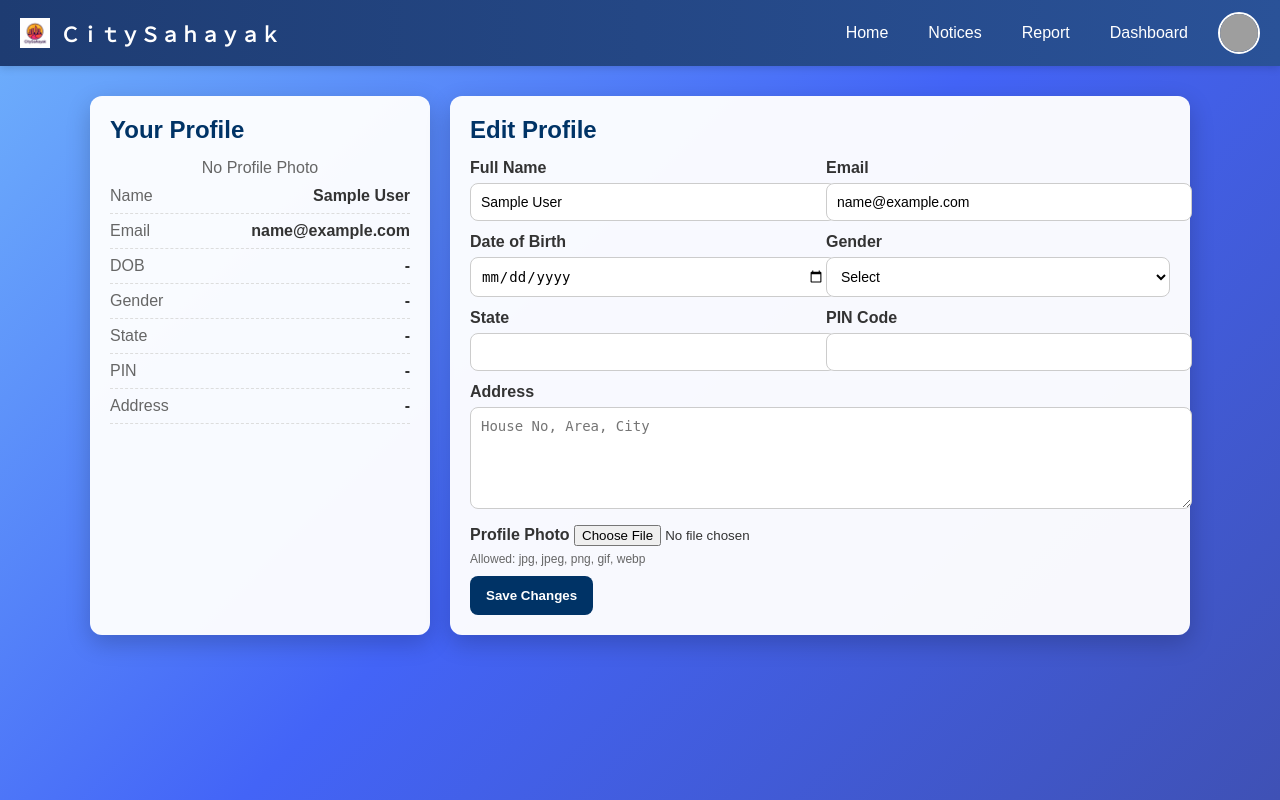
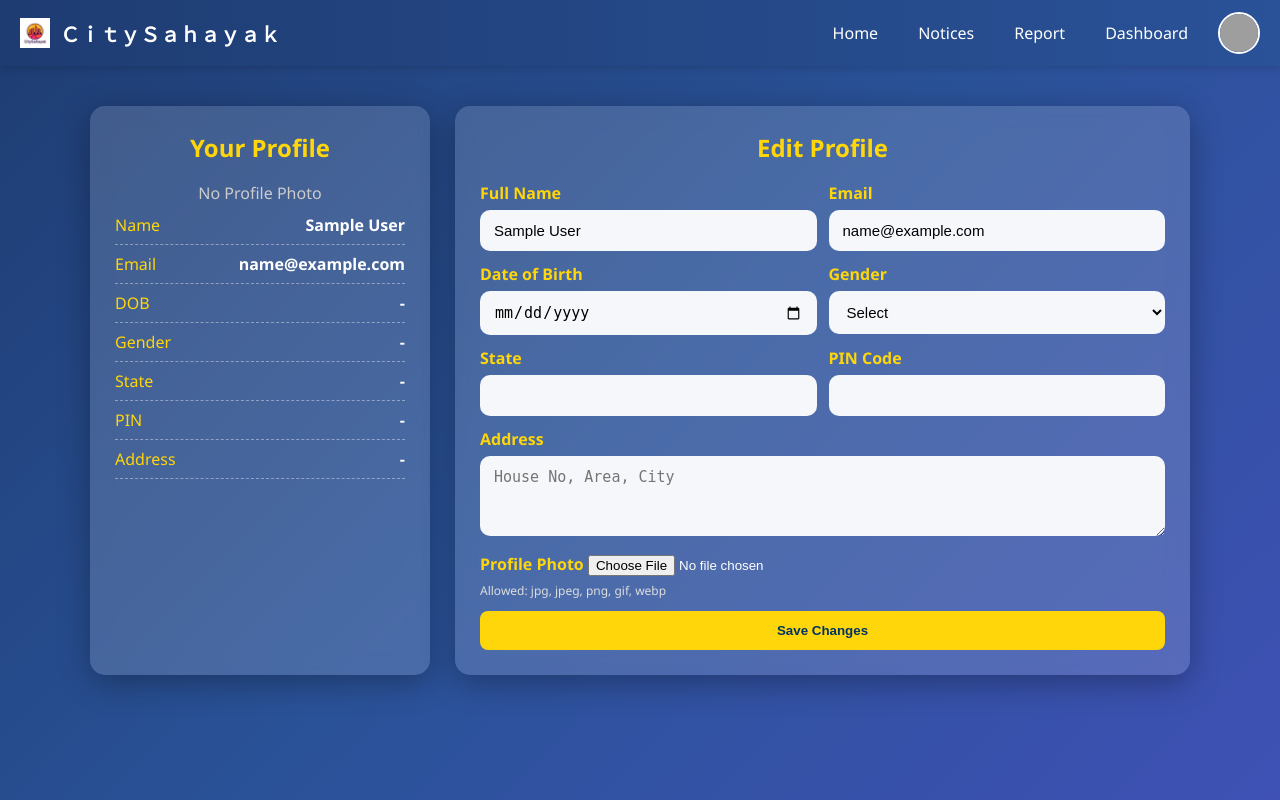
Before and after one commit to Bishal-2005/CitySahayak, a Flask app: page /profile in a window 1280 px wide. Run offline with Flask 3, Linux system fonts and the light colour scheme; the visitor is signed in with stand-in values (Sample User, id 1); grey boxes are pictures that could not be loaded.

Commit message:
all changes

```diff
--- a/templates/dashboard.html
+++ b/templates/dashboard.html
@@ -267,7 +267,7 @@
     </div>
 
     <div class="footer">
-      <p>© 2023 City Sahayak - All Rights Reserved</p>
+      <p>© 2025 City Sahayak - All Rights Reserved</p>
     </div>
   </div>
 
--- a/templates/profile.html
+++ b/templates/profile.html
@@ -5,11 +5,11 @@
   <title>Your Profile</title>
   <meta name="viewport" content="width=device-width, initial-scale=1.0">
   <style>
-    /* Background and base */
+    /* Background Gradient */
     body {
       margin: 0;
-      font-family: Arial, sans-serif;
-      background: linear-gradient(135deg, #6fb1fc, #4364f7, #3f51b5);
+      font-family: 'Segoe UI', Tahoma, Geneva, Verdana, sans-serif;
+      background: linear-gradient(135deg, #1e3c72, #2a5298, #3f51b5);
       min-height: 100vh;
       color: #fff;
     }
@@ -17,10 +17,11 @@
     /* Navbar */
     nav {
       background: rgba(0, 0, 0, 0.6);
-      padding: 10px 20px;
+      padding: 12px 20px;
       display: flex;
       justify-content: space-between;
       align-items: center;
+      backdrop-filter: blur(8px);
     }
     nav .logo {
       display: flex;
@@ -43,34 +44,40 @@
       text-decoration: none;
       font-weight: bold;
     }
-    nav ul li a:hover { text-decoration: underline; }
+    nav ul li a:hover { color: #ffd60a; }
 
     /* Layout */
     .wrap {
       max-width: 1100px;
-      margin: 30px auto;
+      margin: 40px auto;
       padding: 0 15px;
     }
 
     .grid {
       display: grid;
       grid-template-columns: 340px 1fr;
-      gap: 20px;
+      gap: 25px;
     }
 
+    /* Glassmorphic Card */
     .card {
-      background: rgba(255, 255, 255, 0.96);
-      border-radius: 12px;
-      color: #333;
-      box-shadow: 0 8px 24px rgba(0,0,0,0.2);
-      padding: 20px;
+      background: rgba(255, 255, 255, 0.15);
+      border-radius: 15px;
+      color: #fff;
+      box-shadow: 0 8px 32px rgba(0,0,0,0.3);
+      padding: 25px;
+      backdrop-filter: blur(10px);
+      transition: transform 0.3s ease;
+    }
+    .card:hover {
+      transform: translateY(-5px);
     }
 
     .title {
-      color: #003366;
+      color: #ffd60a;
       margin-top: 0;
-      margin-bottom: 15px;
-      text-align: left;
+      margin-bottom: 18px;
+      text-align: center;
     }
 
     /* Profile card */
@@ -79,14 +86,14 @@
       height: 140px;
       border-radius: 50%;
       object-fit: cover;
-      border: 3px solid #003366;
+      border: 3px solid #ffd60a;
       display: block;
       margin: 10px auto 15px;
       background: #e9eef7;
     }
     .no-photo {
       text-align: center;
-      color: #666;
+      color: #ccc;
       margin-bottom: 10px;
     }
 
@@ -94,10 +101,10 @@
       display: flex;
       justify-content: space-between;
       margin: 8px 0;
-      border-bottom: 1px dashed #ddd;
+      border-bottom: 1px dashed rgba(255,255,255,0.4);
       padding-bottom: 8px;
     }
-    .info-label { color: #666; }
+    .info-label { color: #ffd60a; }
     .info-value { font-weight: 600; }
 
     /* Edit form */
@@ -106,39 +113,43 @@
       grid-template-columns: 1fr 1fr;
       gap: 12px;
     }
-    label { font-weight: bold; color: #333; }
+    label { font-weight: bold; color: #ffd60a; }
     input[type="text"],
 input[type="email"],
 input[type="date"],
 select,
 textarea {
   width: 100%;
-      padding: 10px;
+  padding: 12px 14px;   /* yeh line padding badha raha hai */
   margin-top: 6px;
-      border: 1px solid #ccc;
-      border-radius: 8px;
-      font-size: 14px;
-      background: #fff;
+  border: none;
+  border-radius: 10px;  /* thoda aur smooth */
+  font-size: 15px;
+  background: rgba(255,255,255,0.95);
+  color: #000;
+  box-sizing: border-box; /* text overflow issue avoid karega */
 }
     textarea { resize: vertical; min-height: 80px; }
     .full { grid-column: 1 / -1; }
 
     .btn {
-      background: #003366;
-      color: #fff;
+      background: #ffd60a;
+      color: #003366;
       border: none;
       padding: 12px 16px;
       border-radius: 8px;
       cursor: pointer;
       font-weight: bold;
       display: inline-block;
-      margin-top: 10px;
+      margin-top: 12px;
+      width: 100%;
+      transition: background 0.3s;
     }
-    .btn:hover { background: #0055a5; }
+    .btn:hover { background: #ffcd00; }
 
     .note {
       font-size: 12px;
-      color: #666;
+      color: #ddd;
       margin-top: 6px;
     }
 
@@ -169,8 +180,6 @@
         {% if user.profile_image %}
           <img class="avatar" src="{{ url_for('static', filename='profile_pics/' ~ user.profile_image) }}" alt="Profile Photo">
         {% else %}
-          <!-- If you add a default avatar image, place it at /static/default_avatar.png -->
-          <!-- <img class="avatar" src="/static/default_avatar.png" alt="Profile Photo"> -->
           <div class="no-photo">No Profile Photo</div>
         {% endif %}
 
```
Also changed, not shown: templates/incident_form.html (+51 -8 lines), templates/login.html (+32 -28 lines), templates/navbar.html (+29 -9 lines), templates/notices.html (+4 -3 lines), templates/register.html (+57 -29 lines), static/uploads/inc_captured_1756222241.png (added). Lines whose indentation alone changed are shown as unchanged.
